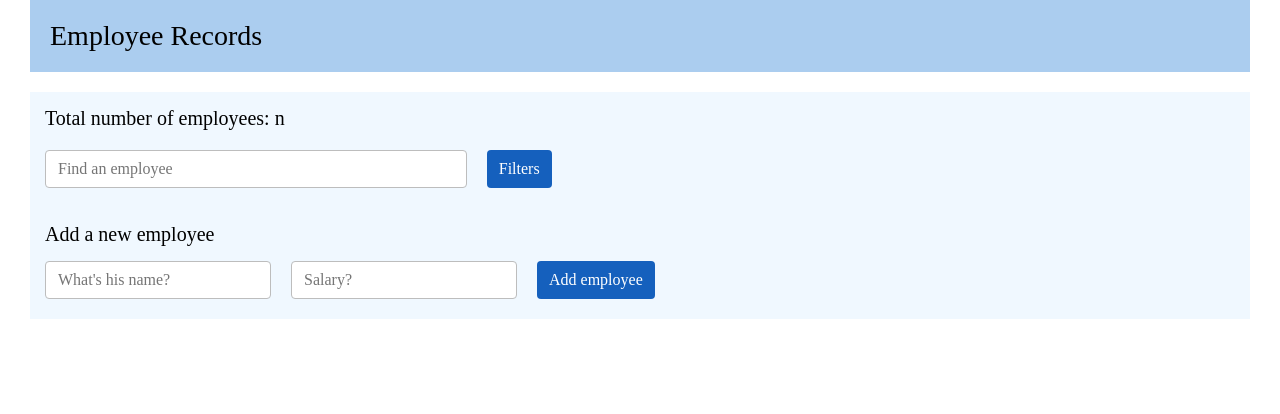
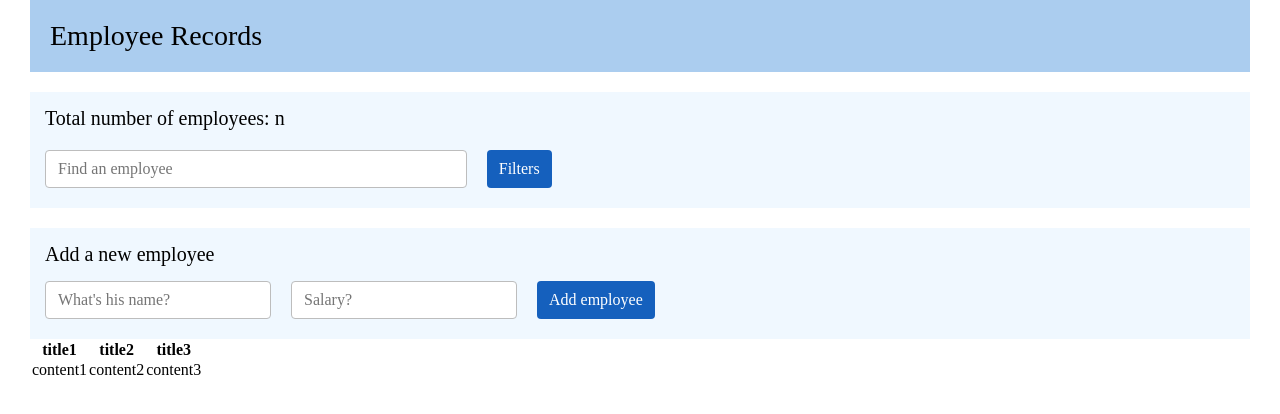
Before and after one commit to Nikita70770/Employee-Records, a React (Create React App) app: page / in a window 1280 px wide. Shown: the top 414 px of the page. Built offline with nearby package versions, Linux system fonts and the light colour scheme.

Commit message:
Create employees-item-title.js and employee-item.js files. Implement the EmployeeItemTitle and EmployeeItem components for import into the employees-list.js file

```diff
--- a/src/components/main/employees-add-form/employees-add-form.css
+++ b/src/components/main/employees-add-form/employees-add-form.css
@@ -1,4 +1,5 @@
 .empl-add-form {
+    margin-top: 20px;
 }
 
 .empl-add-form-inner {
--- /dev/null
+++ b/src/components/main/employees-list/employees-list-item/employee-item.js
@@ -0,0 +1,11 @@
+const EmployeeItem = () => {
+    return (
+        <tr>
+            <td>content1</td>
+            <td>content2</td>
+            <td>content3</td>
+        </tr>
+    );
+};
+
+export default EmployeeItem;
--- /dev/null
+++ b/src/components/main/employees-list/employees-list-item/employees-item-title.js
@@ -0,0 +1,11 @@
+const EmployeeItemTitle = () => {
+    return (
+        <tr>
+            <th>title1</th>
+            <th>title2</th>
+            <th>title3</th>
+        </tr>
+    );
+};
+
+export default EmployeeItemTitle;
--- a/src/components/main/employees-list/employees-list.js
+++ b/src/components/main/employees-list/employees-list.js
@@ -0,0 +1,20 @@
+/* import components */
+import EmployeeItemTitle from './employees-list-item/employees-item-title';
+import EmployeeItem from './employees-list-item/employee-item';
+
+const EmployeesList = () => {
+    return (
+        <section className="employees-list">
+            <div className="container">
+                <div className="employees-list-inner">
+                    <table className="employees-table">
+                        <EmployeeItemTitle />
+                        <EmployeeItem />
+                    </table>
+                </div>
+            </div>
+        </section>
+    );
+};
+
+export default EmployeesList;
--- a/src/components/main/main.js
+++ b/src/components/main/main.js
@@ -1,11 +1,13 @@
 import SearchEmployee from './search-employee/search-employee';
 import EmployeeAddForm from './employees-add-form/employees-add-form';
+import EmployeesList from './employees-list/employees-list';
 
 const Main = () => {
     return (
         <main className="main">
             <SearchEmployee />
             <EmployeeAddForm />
+            <EmployeesList />
         </main>
     );
 };
```
Also changed, not shown: src/components/main/employees-list/employees-list-item/employees-list-item.js (deleted).
